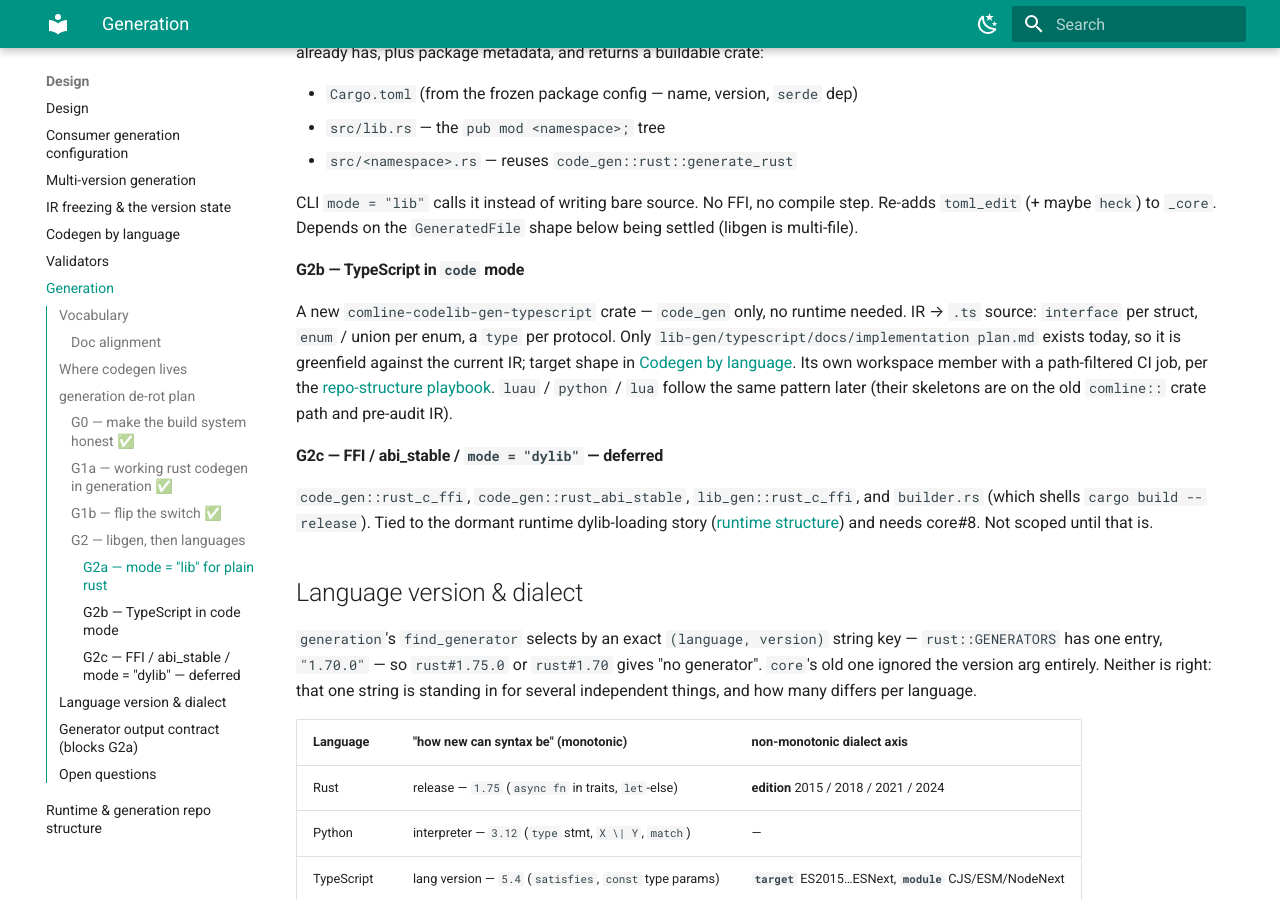
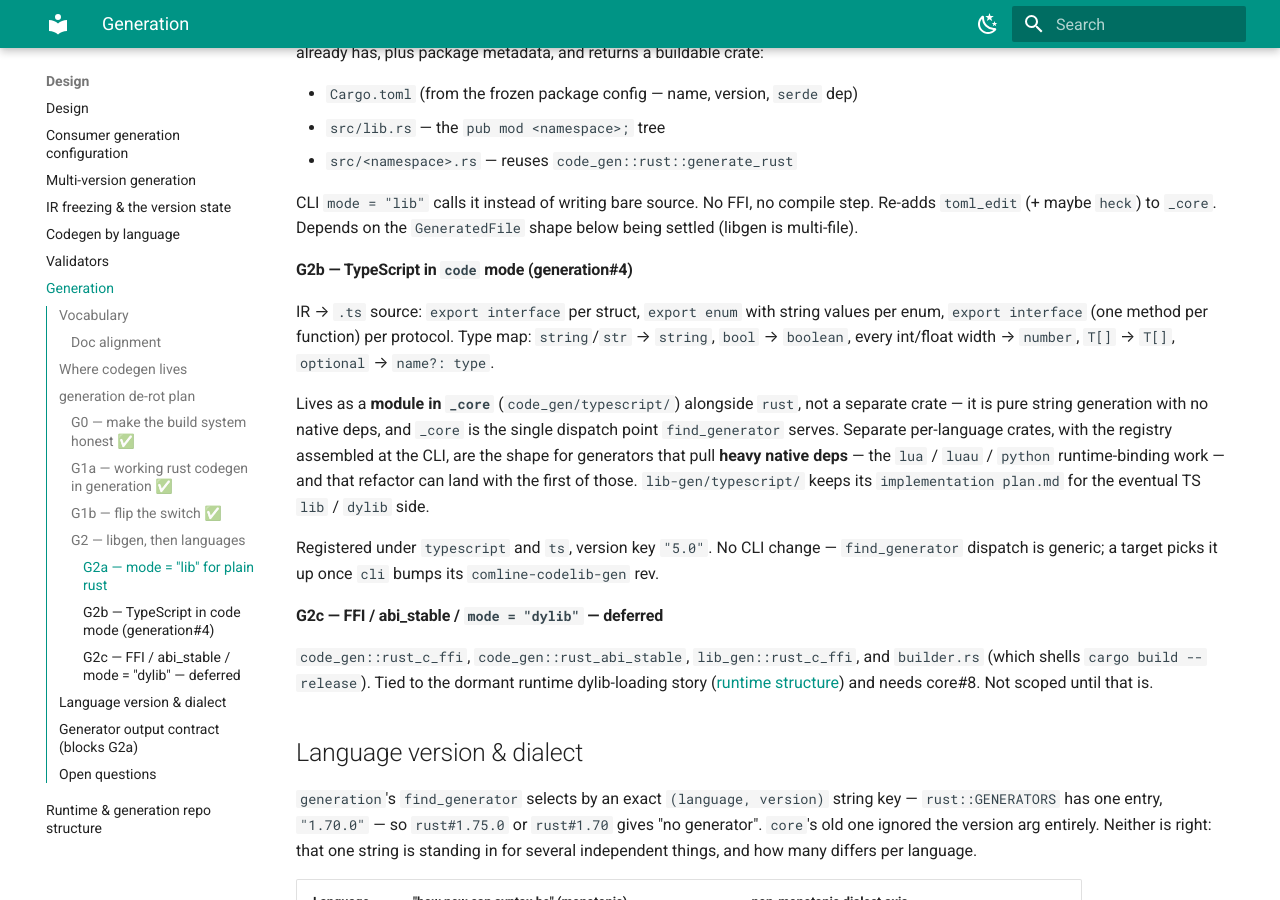
Before and after one commit to ComlineProject/docs, an MkDocs documentation site: the page built from docs/docs/design/generation.md, in a window 1280 px wide and 900 px high, scrolled down 3311 px. Built offline with MkDocs 1.6.1 and Material for MkDocs 9.7.7, drawn with Linux system fonts in a browser that asks for light colours; the version menu is left out; some of the changed text lies outside the part shown.

Commit message:
docs(design): G2b (TypeScript codegen) up; GeneratedFile shape decided
- G2b: generation#4. Records the actual output shape (export interface /
  export enum string values / export interface for protocols) and the
  decision to keep it as a module in _core alongside rust rather than a
  separate crate — separate crates + a CLI-assembled registry are for the
  native-dep languages.
- Generator output contract: mark the list-of-{path,contents} shape
  decided; the migration lands with G2a, code-mode generators just wrap
  their string.
- codegen-by-language: TS example matches real output; note it's
  implemented.

```diff
--- a/docs/docs/design/generation.md
+++ b/docs/docs/design/generation.md
@@ -1,9 +1,10 @@
 # Generation — codegen, libgen, and the `generation` repo
 
 Status: **G1 done** — codegen moved out of `core` (G0 + G1a + G1b landed);
-`generation` owns it, the CLI is the composition root. G2 (libgen `mode = "lib"`,
-TypeScript, then FFI/`dylib`) not started · Affects `ComlineProject/core`,
-`ComlineProject/generation`, `ComlineProject/cli`
+`generation` owns it, the CLI is the composition root. **G2b** (TypeScript
+`code` generator) up as generation#4. G2a (`mode = "lib"`) and G2c (FFI /
+`dylib`) not started · Affects `ComlineProject/core`, `ComlineProject/generation`,
+`ComlineProject/cli`
 
 Companion to [Runtime & generation repository structure](runtime-repo-structure.md),
 which covers how the repos are split; this page fixes what the pieces *are* and
@@ -162,17 +163,24 @@ CLI `mode = "lib"` calls it instead of writing bare source. No FFI, no compile
 step. Re-adds `toml_edit` (+ maybe `heck`) to `_core`. Depends on the
 `GeneratedFile` shape below being settled (libgen is multi-file).
 
-#### G2b — TypeScript in `code` mode
+#### G2b — TypeScript in `code` mode (generation#4)
 
-A new `comline-codelib-gen-typescript` crate — `code_gen` only, no runtime
-needed. IR → `.ts` source: `interface` per struct, `enum` / union per enum, a
-`type` per protocol. Only `lib-gen/typescript/docs/implementation plan.md`
-exists today, so it is greenfield against the current IR; target shape in
-[Codegen by language](codegen-by-language.md). Its own workspace member with a
-path-filtered CI job, per the
-[repo-structure playbook](runtime-repo-structure.md#recommendation-phased-not-big-bang).
-`luau` / `python` / `lua` follow the same pattern later (their skeletons are on
-the old `comline::` crate path and pre-audit IR).
+IR → `.ts` source: `export interface` per struct, `export enum` with string
+values per enum, `export interface` (one method per function) per protocol.
+Type map: `string`/`str` → `string`, `bool` → `boolean`, every int/float width
+→ `number`, `T[]` → `T[]`, `optional` → `name?: type`.
+
+Lives as a **module in `_core`** (`code_gen/typescript/`) alongside `rust`, not
+a separate crate — it is pure string generation with no native deps, and `_core`
+is the single dispatch point `find_generator` serves. Separate per-language
+crates, with the registry assembled at the CLI, are the shape for generators
+that pull **heavy native deps** — the `lua` / `luau` / `python` runtime-binding
+work — and that refactor can land with the first of those. `lib-gen/typescript/`
+keeps its `implementation plan.md` for the eventual TS `lib` / `dylib` side.
+
+Registered under `typescript` and `ts`, version key `"5.0"`. No CLI change —
+`find_generator` dispatch is generic; a target picks it up once `cli` bumps its
+`comline-codelib-gen` rev.
 
 #### G2c — FFI / abi_stable / `mode = "dylib"` — deferred
 
@@ -279,10 +287,9 @@ struct GeneratedFile { path: PathBuf, contents: String }
   can instead ask the generator "what paths would you write?" and delete those.
 - **Text only** — no generator needs to emit a binary yet.
 
-**Settle this before writing `lib_gen::rust`.** "What a generator returns" is the
-contract between the CLI and *every* generator (rust now, typescript / python
-later). Getting it wrong after the fact means changing it in all of them plus the
-CLI's `generate` / `clean` paths.
+The migration touches every generator (rust + typescript today) and the CLI's
+`generate` / `clean` paths, so it lands as one change when G2a starts — the
+`code`-mode generators just wrap their string in a one-element list.
 
 ## Open questions
 
```
Also changed, not shown: other parts of docs/docs/design/generation.md (+2 -2 lines), docs/docs/design/codegen-by-language.md (+8 -4 lines).
